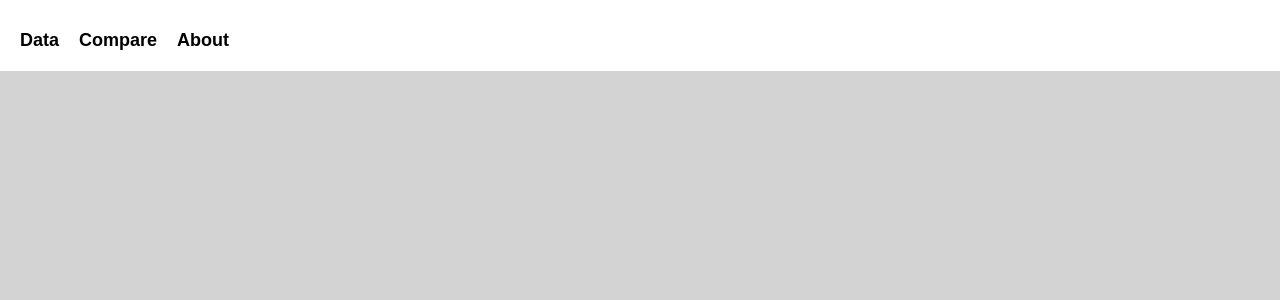
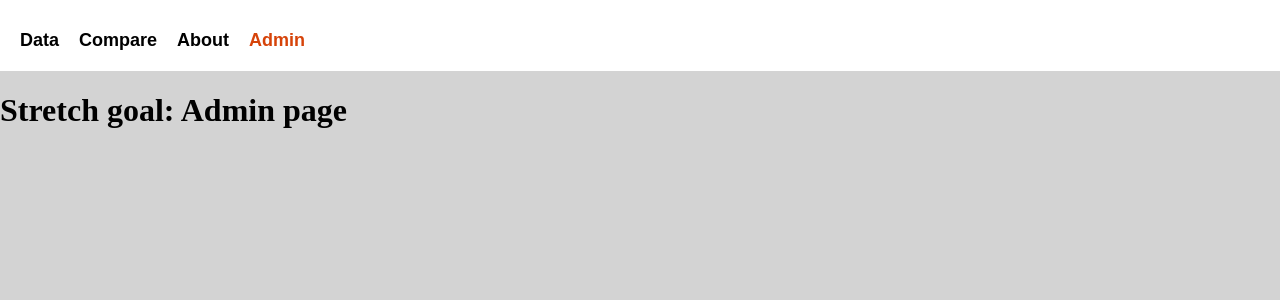
Before and after one commit to cs481-ekh/s24-healthy-idaho, a React (Create React App) app in the folder frontend/: page /admin in a window 1280 px wide. Before the commit this address had no page. Shown: the top 300 px of the page. Built offline with nearby package versions, Linux system fonts and the light colour scheme.

Commit message:
Admin page on nav menu

```diff
--- a/frontend/src/App.js
+++ b/frontend/src/App.js
@@ -4,6 +4,7 @@ import NavBar from './NavBar';
 import Compare from "./pages/Compare";
 import About from "./pages/About";
 import Data from "./pages/Data";
+import Admin from "./pages/Admin"
 
 const App = () => {
     return (
@@ -14,6 +15,7 @@ const App = () => {
                     <Route path="/data" element={<Data />} />
                     <Route path="/compare" element={<Compare />} />
                     <Route path="/about" element={<About />} />
+                    <Route path="/admin" element={<Admin />} />
                     {/* Default route */}
                     <Route path="/" element={<Data />} />
                 </Routes>
--- a/frontend/src/NavBar.js
+++ b/frontend/src/NavBar.js
@@ -9,6 +9,7 @@ const NavBar = () => {
                 <NavLink to="/data" activeClassName="active">Data</NavLink>
                 <NavLink to="/compare" activeClassName="active">Compare</NavLink>
                 <NavLink to="/about" activeClassName="active">About</NavLink>
+                <NavLink to="/admin" activeClassName="active">Admin</NavLink>
             </nav>
         </div>
     );
--- /dev/null
+++ b/frontend/src/pages/Admin.js
@@ -0,0 +1,13 @@
+import React from 'react';
+import "../styles.css";
+
+function About() {
+
+    return (
+        <div>
+            <h1> Stretch goal: Admin page</h1>
+        </div>
+    );
+}
+
+export default About;
```
